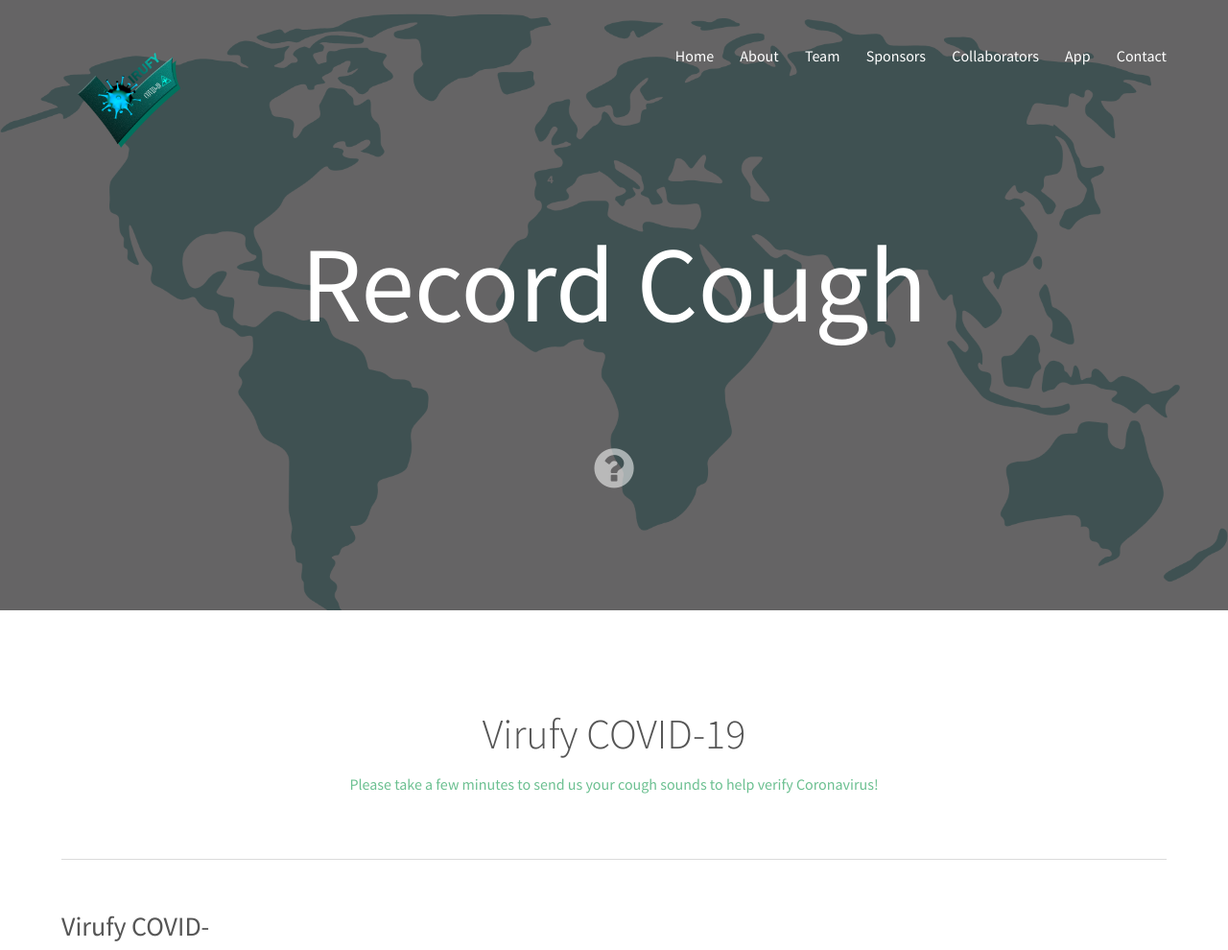
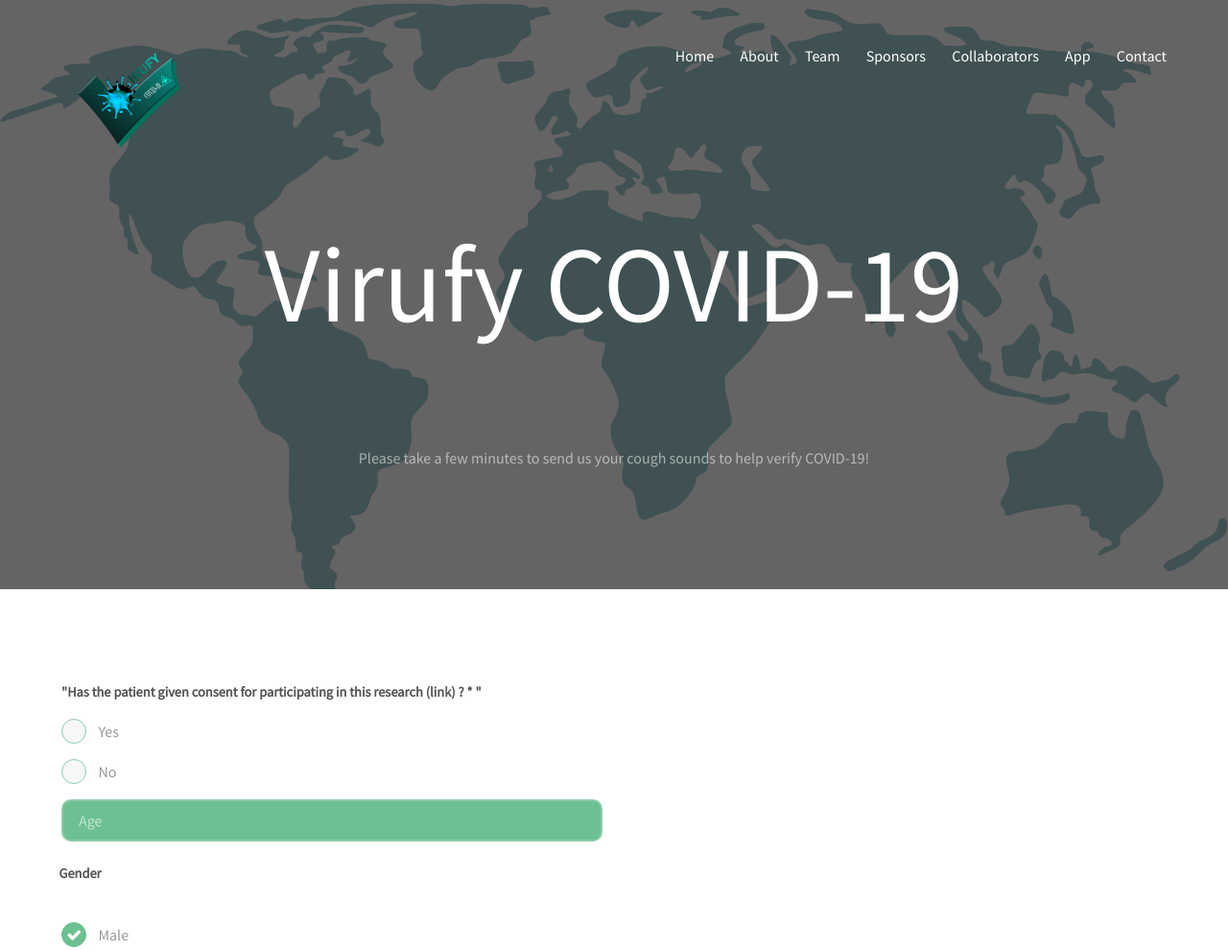
Before and after one commit to Asadullah007/Virufy-COVID-19, a plain HTML site: page app.html in a window 1280 px wide. Shown: the top 990 px of the page at 96% size. Drawn offline with nearby package versions, Linux system fonts and the light colour scheme.

Commit message:
Rework banner text and remove extra form heading.
Co-authored-by: Saad Siddiqui <SMS-NED16@users.noreply.github.com>
Co-authored-by: Muhammad Hasham Khalid <Muhammad-Hasham-Khalid@users.noreply.github.com>

```diff
--- a/app.html
+++ b/app.html
@@ -45,9 +45,8 @@
 	<section id="banner">
 		<div class="inner">
 			<header>
-				<h1>Record Cough</h1>
-				<p><i class="fa fa-question-circle fa-3x"></i></p>
-				<p></p>
+				<h1>Virufy COVID-19</h1>
+				<p>Please take a few minutes to send us your cough sounds to help verify COVID-19!</p>
 			</header>
 		</div>
 	</section>
@@ -55,18 +54,7 @@
 	<!-- Main -->
 	<section id="main" class="wrapper">
 		<div class="inner">
-			<header class="align-center">
-				<h2>Virufy COVID-19</h2>
-				<p>Please take a few minutes to send us your cough sounds to help verify Coronavirus! </p>
-			</header>
-
-
-
-			<hr class="major" />
 			<form method="post" action="#">
-				<!-- Form -->
-				<h3>Virufy COVID-</h3>
-
 				<!-- Break -->
 				<label>"Has the patient given consent for participating in this research (link) ? * " </label>
 				<div class="4u 12u$(small)">
```
